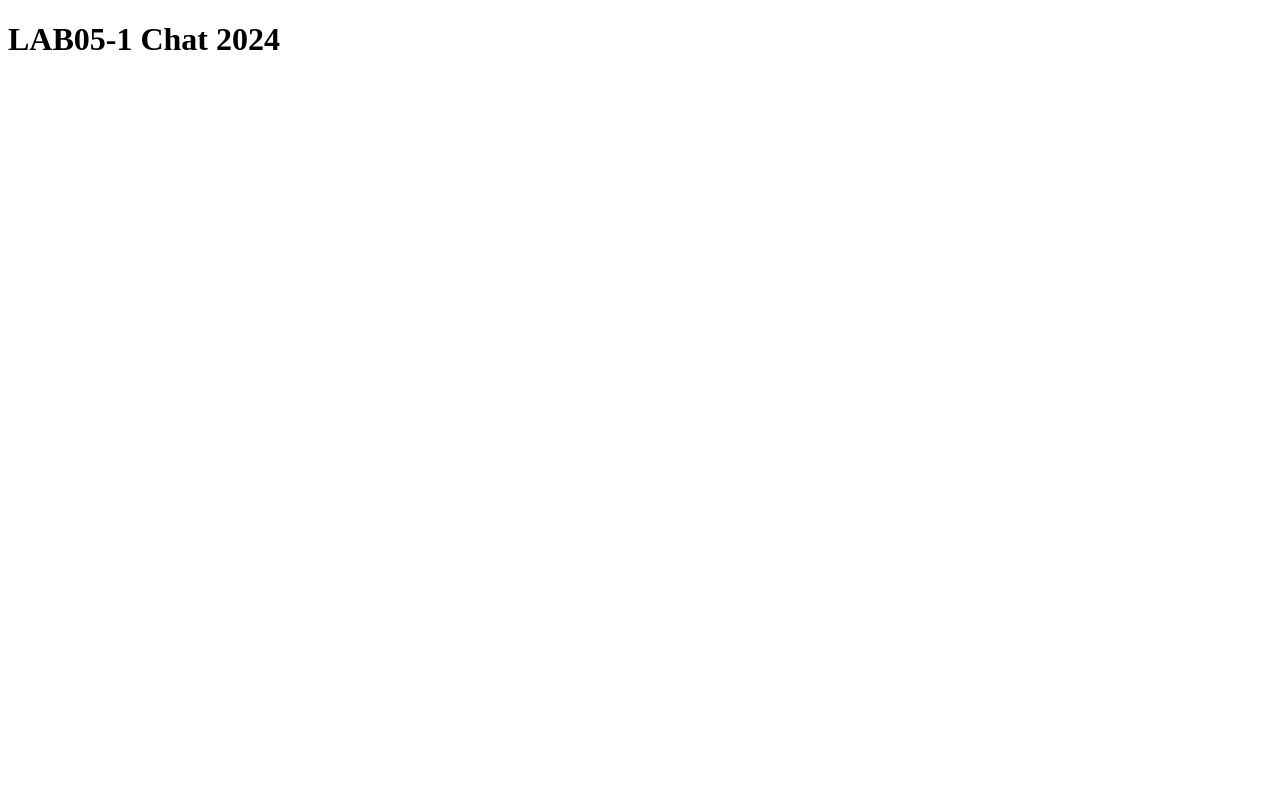
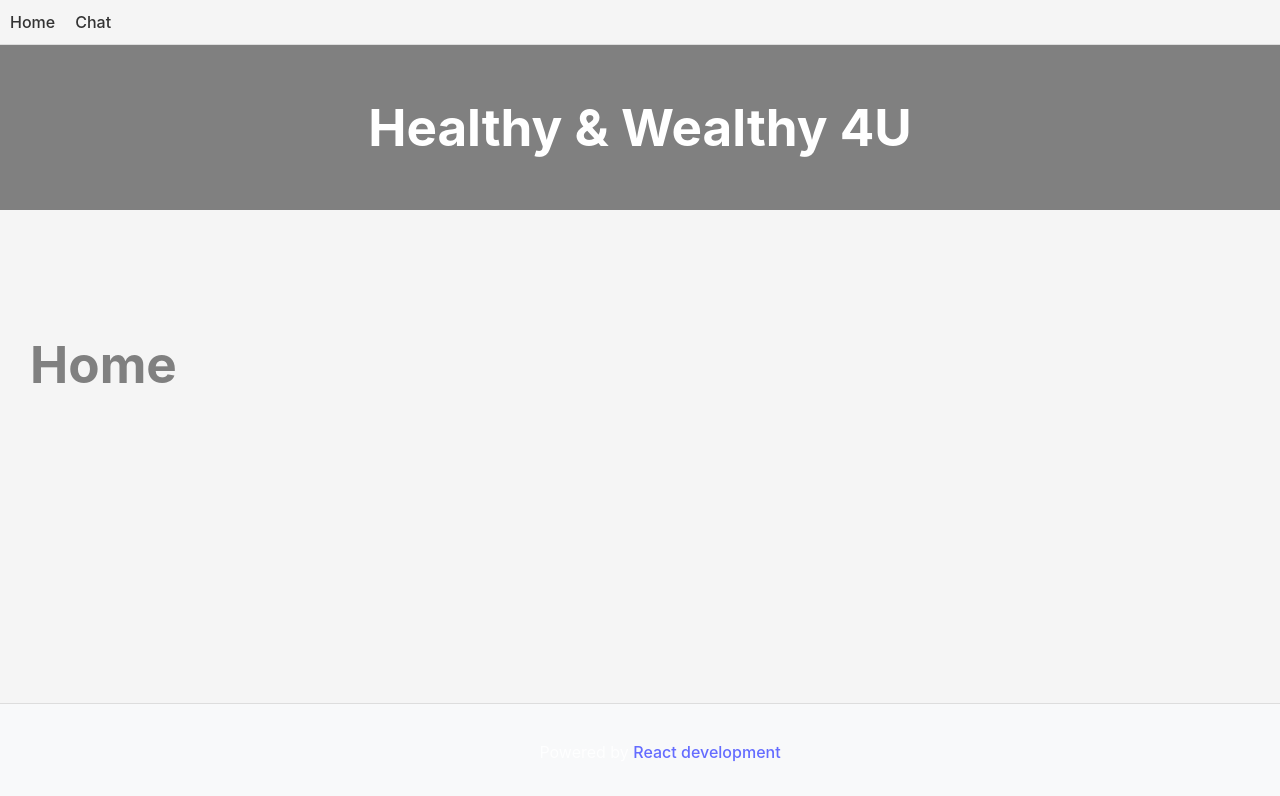
Before and after one commit to jaivema/chatDemo, a React (Vite) app: page / in a window 1280 px wide. Shown: the top 796 px of the page. Built offline with nearby package versions, Linux system fonts and the light colour scheme.

Commit message:
add layout and dependencies

```diff
--- a/src/App.css
+++ b/src/App.css
@@ -0,0 +1,29 @@
+body{
+    font-family: Inter, system-ui, Avenir, Helvetica, Arial, sans-serif;
+  line-height: 1.5;
+  font-weight: 400;
+
+  color-scheme: light dark;
+  color: rgba(255, 255, 255, 0.87);
+  background-color: whitesmoke;
+  font-synthesis: none;
+  text-rendering: optimizeLegibility;
+  -webkit-font-smoothing: antialiased;
+  -moz-osx-font-smoothing: grayscale;
+  margin: 0;
+  display: flex;
+  place-items: center;
+  min-height: 10vh;
+}
+h1 {
+    font-size: 3.2em;
+    line-height: 1.1;
+  }
+a {
+  font-weight: 500;
+  color: #646cff;
+  text-decoration: inherit;
+}
+a:hover {
+  color: #535bf2;
+}
--- a/src/App.jsx
+++ b/src/App.jsx
@@ -1,14 +1,23 @@
+import { BrowserRouter, Routes, Route } from "react-router-dom";
+import Layout from "./layout/Layout";
+import Home from "./pages/Home";
+import Chat from "./pages/Chat";
 
 import './App.css'
 
 function App() {
 
   return (
-    <>
-      <h1>LAB05-1 Chat 2024</h1>
-
-
-    </>
+    <BrowserRouter>
+      <Routes>
+        <Route path="/" element={<Layout />}>
+          <Route index element={<Home />} />
+          <Route path="home" element={<Home />} />
+          <Route path="chat" element={<Chat />} />
+          <Route path="*" element={<Home />} />
+        </Route>
+      </Routes>
+    </BrowserRouter>
   )
 }
 
--- a/src/layout/Footer.jsx
+++ b/src/layout/Footer.jsx
@@ -2,11 +2,28 @@ export default function Footer() {
 
   return (
     <>
-        <footer >
-          <p>Powered by <a  href="https://www.react.dev"
+      <footer
+        style={{
+          position: "fixed",
+          bottom: "0",
+          width: "100%",
+          backgroundColor: "#f8f9fa",
+          padding: "20px",
+          textAlign: "center",
+          borderTop: "1px solid #ddd",
+        }}
+      >
+        <p>
+          Powered by{" "}
+          <a
+            href="https://www.react.dev"
             title="React"
             target="_blank"
-                            rel="noreferrer">React development</a></p>
+            rel="noreferrer"
+          >
+            React development
+          </a>
+        </p>
       </footer>
     </>
   );
--- a/src/layout/Header.jsx
+++ b/src/layout/Header.jsx
@@ -1,9 +1,19 @@
 export default function Header() {
   return (
     <>
-        <header>
+      <header
+        style={{
+          backgroundColor: "grey",
+          color: "white",
+          padding: "20px 0",
+          textAlign: "center",
+          position: "fixed",
+          width: "100%",
+          borderTop: "1px solid #ddd",
+        }}
+      >
         <div>
-            <h1 >myChat</h1>
+          <h1>Healthy & Wealthy 4U</h1>
         </div>
       </header>
     </>
--- a/src/layout/Layout.jsx
+++ b/src/layout/Layout.jsx
@@ -6,20 +6,52 @@ export default function Layout () {
 
   return (
     <>
-      <nav>
-        <div>
-          <Header />
-        </div>
-        <div >
-          <Link to="/home">Home</Link>
-          <br/>
-          <Link to="/chat">Chat</Link>
-          <br />
-          <br />
-        </div>
-      </nav>
+      <div
+        style={{
+          backgroundColor: 'whitesmoke',
+          padding: "10px",
 
-      <div style={{ width: "80%" }}>
+        }}
+      >
+        <nav>
+
+            <div>
+              <Link
+                to="/home"
+                style={{
+                  marginRight: "20px",
+                  color: "#333",
+                  textDecoration: "none",
+                }}
+              >
+                Home
+              </Link>
+              <Link
+                to="/chat"
+                style={{
+                   color: "#333",
+                  textDecoration: "none",
+                }}
+              >
+                Chat
+              </Link>
+            </div>
+
+        </nav>
+      </div>
+      <Header />
+      <div
+        style={{
+          minHeight: "calc(100vh - 160px)",
+          display: "flex",
+          justifyContent: "center",
+          alignItems: "center",
+          marginLeft: "20px",
+          color: 'grey',
+          width: '100%'
+
+        }}
+      >
         <Outlet />
       </div>
 
--- a/src/pages/Chat.jsx
+++ b/src/pages/Chat.jsx
@@ -1,7 +1,7 @@
 export default function Chat() {
     return (
       <>
-        <h1>Chat</h1>
+        <h1> hi Chat</h1>
       </>
     );
   }
```
Also changed, not shown: 1 other file (tests, documents, lock files or other folders). Lines whose indentation alone changed are shown as unchanged.
